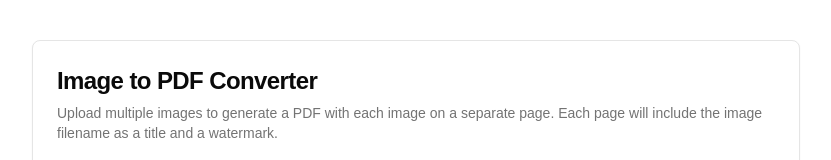
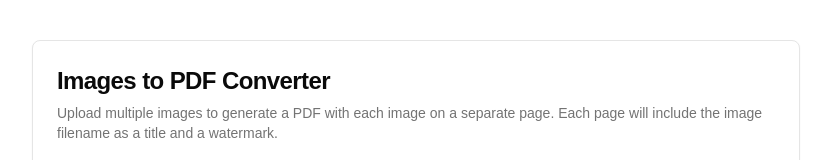
Before and after one commit to Cleysond10/images-to-pdf, a Next.js app: page / in a window 1280 px wide. Shown: the top 160 px of the page, without its empty margins (224-1055 px from the left). Built offline with nearby package versions, Linux system fonts and the light colour scheme.

Commit message:
feat: update page title

```diff
--- a/app/layout.tsx
+++ b/app/layout.tsx
@@ -2,7 +2,7 @@ import type { Metadata } from 'next'
 import './globals.css'
 
 export const metadata: Metadata = {
-  title: 'AFAD Generator',
+  title: 'Images to PDF',
   description: 'Upload images to generate a PDF file with watermark.',
 }
 
--- a/app/page.tsx
+++ b/app/page.tsx
@@ -18,13 +18,11 @@ export default function ImageToPDFConverter() {
   const [watermarkText, setWatermarkText] = useState("")
   const [imageQuality, setImageQuality] = useState("0.8")
 
-  // Load watermark text from localStorage on initial render
   useEffect(() => {
     const savedWatermark = localStorage.getItem("watermarkText")
     setWatermarkText(savedWatermark || "Do Not Copy")
   }, [])
 
-  // Save watermark text to localStorage whenever it changes
   useEffect(() => {
     if (watermarkText) {
       localStorage.setItem("watermarkText", watermarkText)
@@ -45,7 +43,6 @@ export default function ImageToPDFConverter() {
     setFiles((prev) => prev.filter((_, i) => i !== index))
   }
 
-  // Function to convert image file to data URL
   const fileToDataUrl = (file: File): Promise<string> => {
     return new Promise((resolve, reject) => {
       const reader = new FileReader()
@@ -55,13 +52,11 @@ export default function ImageToPDFConverter() {
     })
   }
 
-  // Function to resize image using Canvas
   const resizeImage = (dataUrl: string, maxWidth = 1600, maxHeight = 1200): Promise<string> => {
     return new Promise((resolve) => {
       const img = new Image()
       img.crossOrigin = "anonymous"
       img.onload = () => {
-        // Calculate new dimensions
         let width = img.width
         let height = img.height
 
@@ -71,21 +66,18 @@ export default function ImageToPDFConverter() {
           height = height * ratio
         }
 
-        // Create canvas and draw resized image
         const canvas = document.createElement("canvas")
         canvas.width = width
         canvas.height = height
         const ctx = canvas.getContext("2d")
         ctx?.drawImage(img, 0, 0, width, height)
 
-        // Convert to data URL
         resolve(canvas.toDataURL("image/jpeg", Number.parseFloat(imageQuality)))
       }
       img.src = dataUrl
     })
   }
 
-  // Function to add watermark to image
   const addWatermark = (dataUrl: string, text: string): Promise<string> => {
     return new Promise((resolve) => {
       const img = new Image()
@@ -96,13 +88,9 @@ export default function ImageToPDFConverter() {
         canvas.height = img.height
         const ctx = canvas.getContext("2d")
 
-        // Draw original image
         ctx?.drawImage(img, 0, 0)
 
-        // Add watermark
         if (ctx) {
-          // Calculate font size based on image width
-          // Make it large enough to span across the image horizontally
           const fontSize = Math.floor((img.width / text.length) * 1.6)
 
           ctx.font = `bold ${fontSize}px Arial`
@@ -110,18 +98,15 @@ export default function ImageToPDFConverter() {
           ctx.textAlign = "center"
           ctx.textBaseline = "middle"
 
-          // Draw text in the center of the image (horizontally)
           ctx.fillText(text, img.width / 2, img.height / 2)
         }
 
-        // Convert to data URL
         resolve(canvas.toDataURL("image/jpeg", Number.parseFloat(imageQuality)))
       }
       img.src = dataUrl
     })
   }
 
-  // Function to remove file extension from filename
   const removeFileExtension = (filename: string): string => {
     const lastDotIndex = filename.lastIndexOf(".")
     if (lastDotIndex === -1) return filename
@@ -135,65 +120,51 @@ export default function ImageToPDFConverter() {
     setProgress(0)
 
     try {
-      // Create a new PDF document
       const pdfDoc = await PDFDocument.create()
 
-      // Get the default font
       const font = await pdfDoc.embedFont(StandardFonts.Helvetica)
 
-      // Process each file
       for (let i = 0; i < files.length; i++) {
         const file = files[i]
 
-        // Update progress
         setProgress((i / files.length) * 90)
 
-        // Convert file to data URL
         const dataUrl = await fileToDataUrl(file)
 
-        // Resize image
         const resizedDataUrl = await resizeImage(dataUrl)
 
-        // Add watermark
         const watermarkedDataUrl = await addWatermark(resizedDataUrl, watermarkText)
 
-        // Convert data URL to Uint8Array for pdf-lib
         const base64Data = watermarkedDataUrl.split(",")[1]
         const imageBytes = Uint8Array.from(atob(base64Data), (c) => c.charCodeAt(0))
 
-        // Embed the image in the PDF
         const image = await pdfDoc.embedJpg(imageBytes)
 
-        // Add a new page with appropriate dimensions
         const { width, height } = image.scale(1)
         const page = pdfDoc.addPage([width + 100, height + 150])
 
-        // Draw the image
         page.drawImage(image, {
           x: 50,
-          y: 100, // Position higher to leave space for filename at bottom
+          y: 100,
           width,
           height,
         })
 
-        // Add the filename as title (without extension)
         const fileName = removeFileExtension(file.name)
         const titleFontSize = 28
         const titleWidth = font.widthOfTextAtSize(fileName, titleFontSize)
         page.drawText(fileName, {
           x: (page.getWidth() - titleWidth) / 2,
-          y: 50, // Position at bottom of page
+          y: 50,
           size: titleFontSize,
           font,
           color: rgb(0, 0, 0),
         })
       }
 
-      // Save the PDF
       const pdfBytes = await pdfDoc.save()
       setProgress(100)
 
-      // Create download link
       const blob = new Blob([pdfBytes], { type: "application/pdf" })
       const url = URL.createObjectURL(blob)
       const link = document.createElement("a")
@@ -207,7 +178,6 @@ export default function ImageToPDFConverter() {
       console.error("Error generating PDF:", error)
     } finally {
       setIsGenerating(false)
-      // Clear the selected images after download
       setFiles([])
     }
   }
@@ -216,7 +186,7 @@ export default function ImageToPDFConverter() {
     <div className="container mx-auto py-10 px-4">
       <Card className="w-full max-w-3xl mx-auto">
         <CardHeader>
-          <CardTitle className="text-2xl">Image to PDF Converter</CardTitle>
+          <CardTitle className="text-2xl">Images to PDF Converter</CardTitle>
           <CardDescription>
             Upload multiple images to generate a PDF with each image on a separate page. Each page will include the
             image filename as a title and a watermark.
```
